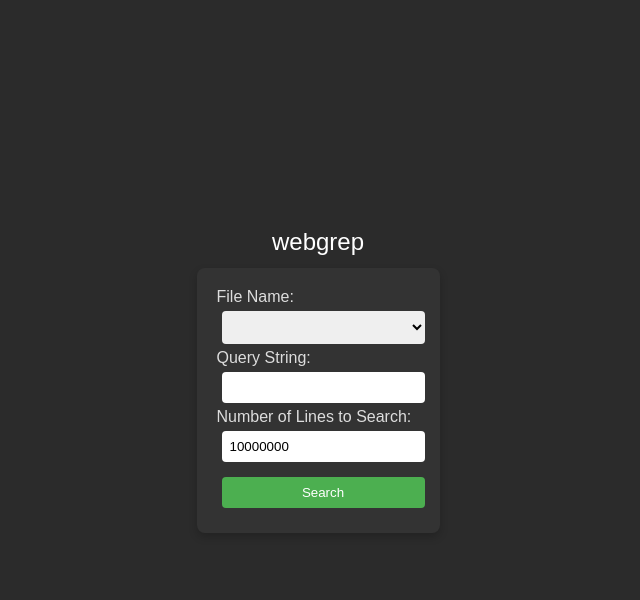
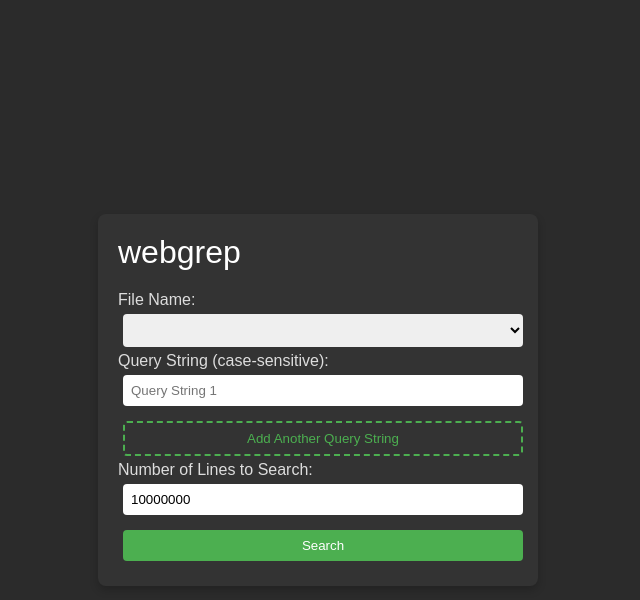
Before and after one commit to GrenderG/webgrep, a Flask app: page / in a window 1280 px wide. Shown: the top 600 px of the page, without its empty margins (322-962 px from the left). Run offline with Flask 3, Linux system fonts and the light colour scheme; data that the repository does not hold is empty.

Commit message:
Add ability to combine multiple search terms.

```diff
--- a/app.py
+++ b/app.py
@@ -36,10 +36,9 @@ def qtail(file_path, search=None, lines=20):
         all_read_text = b''.join(reversed(blocks))
 
         if search:
-            search_bytes = search.encode('utf-8')
             matched_lines = []
             for line in all_read_text.splitlines()[-total_lines_wanted:]:
-                if search_bytes in line:
+                if all(string.encode('utf-8') in line for string in search.split('|')):
                     matched_lines.append(line)
             return b'\n'.join(matched_lines)
         return b'\n'.join(all_read_text.splitlines()[-total_lines_wanted:])
--- a/templates/index.html
+++ b/templates/index.html
@@ -14,22 +14,18 @@
         margin: 0;
         background-color: #2b2b2b; /* Dark background color */
     }
+    .title {
+        color: #fff; /* White text color */
+        font-size: 32px; /* Larger font size */
+        margin-bottom: 20px; /* Add some space between the title and other elements */
+    }
     .container {
         text-align: left;
         background-color: #333; /* Darker container background color */
         padding: 20px;
         border-radius: 8px;
         box-shadow: 0 4px 8px rgba(0, 0, 0, 0.2);
-        position: relative; /* To position the title relative to the container */
-    }
-    .title {
-        color: #fff; /* White text color */
-        font-size: 24px; /* Larger font size */
-        margin-bottom: 20px; /* Add some space between the title and other elements */
-        position: absolute; /* Position the title absolutely */
-        top: -40px; /* Move the title up */
-        left: 50%; /* Center the title horizontally */
-        transform: translateX(-50%); /* Adjust for centering */
+        width: 400px; /* Fixed width */
     }
     label {
         color: #ddd; /* Light text color */
@@ -56,18 +52,37 @@
     button:hover {
         background-color: #45a049; /* Darker green on hover */
     }
+    .queryString {
+        width: calc(100% - 30px); /* Adjusting for padding and margin */
+        margin-right: 5px;
+    }
+    .hidden {
+        display: none;
+    }
+    .transparent-btn {
+        background-color: transparent; /* Transparent background */
+        border: 2px dashed #4CAF50; /* Dashed border */
+        color: #4CAF50; /* Green border color */
+    }
+    .transparent-btn:hover {
+        background-color: rgba(76, 175, 80, 0.1); /* Light green on hover */
+    }
 </style>
 </head>
 <body>
 
 <div class="container">
     <div class="title">webgrep</div> <!-- Title -->
+
     <label for="fileName">File Name:</label><br>
     <select id="fileName"></select><br>
-    <label for="queryString">Query String:</label><br>
-    <input type="text" id="queryString"><br>
+    <label for="queryString">Query String (case-sensitive):</label><br>
+    <div id="queryStringsContainer">
+        <input type="text" class="queryString" placeholder="Query String 1"><br> <!-- Default query string field -->
+    </div>
+    <button id="addQueryStringBtn" class="transparent-btn">Add Another Query String</button>
     <label for="linesToSearch">Number of Lines to Search:</label><br>
-    <input type="text" id="linesToSearch" value="10000000" oninput="this.value = this.value.replace(/\D/g, '')"><br> <!-- Default lines value multiplied by 10 -->
+    <input type="text" id="linesToSearch" value="10000000" oninput="this.value = this.value.replace(/\D/g, '')"><br>
     <button onclick="searchLogs()">Search</button>
 </div>
 
@@ -89,10 +104,37 @@
             .catch(error => console.error('Error fetching file names:', error));
     }
 
+    // Function to add another query string field
+    function addQueryStringField() {
+        const queryStringsContainer = document.getElementById('queryStringsContainer');
+        const numQueryStrings = queryStringsContainer.getElementsByClassName('queryString').length;
+        if (numQueryStrings < 5) { // Maximum 5 query string fields
+            const newQueryStringField = document.createElement('input');
+            newQueryStringField.type = 'text';
+            newQueryStringField.className = 'queryString';
+            newQueryStringField.placeholder = `Query String ${numQueryStrings + 1}`;
+            queryStringsContainer.appendChild(newQueryStringField);
+            queryStringsContainer.appendChild(document.createElement('br'));
+        }
+        if (numQueryStrings === 4) { // If all fields are added, hide the "Add" button
+            document.getElementById('addQueryStringBtn').classList.add('hidden');
+        }
+    }
+
     // Function to handle search button click
     function searchLogs() {
         const fileName = document.getElementById('fileName').value;
-        const queryString = document.getElementById('queryString').value;
+        let queryString = '';
+        const queryStringFields = document.getElementsByClassName('queryString');
+        for (let i = 0; i < queryStringFields.length; i++) {
+            const currentQueryString = queryStringFields[i].value.trim();
+            if (currentQueryString !== '') {
+                if (queryString !== '') {
+                    queryString += '|';
+                }
+                queryString += currentQueryString;
+            }
+        }
         const linesToSearch = document.getElementById('linesToSearch').value;
         const url = `/query?f=${fileName}&q=${queryString}&l=${linesToSearch}`;
         window.open(url, '_blank');
@@ -100,6 +142,9 @@
 
     // Populate file names on page load
     document.addEventListener('DOMContentLoaded', populateFileNames);
+
+    // Event listener for adding another query string field
+    document.getElementById('addQueryStringBtn').addEventListener('click', addQueryStringField);
 </script>
 
 </body>
```
